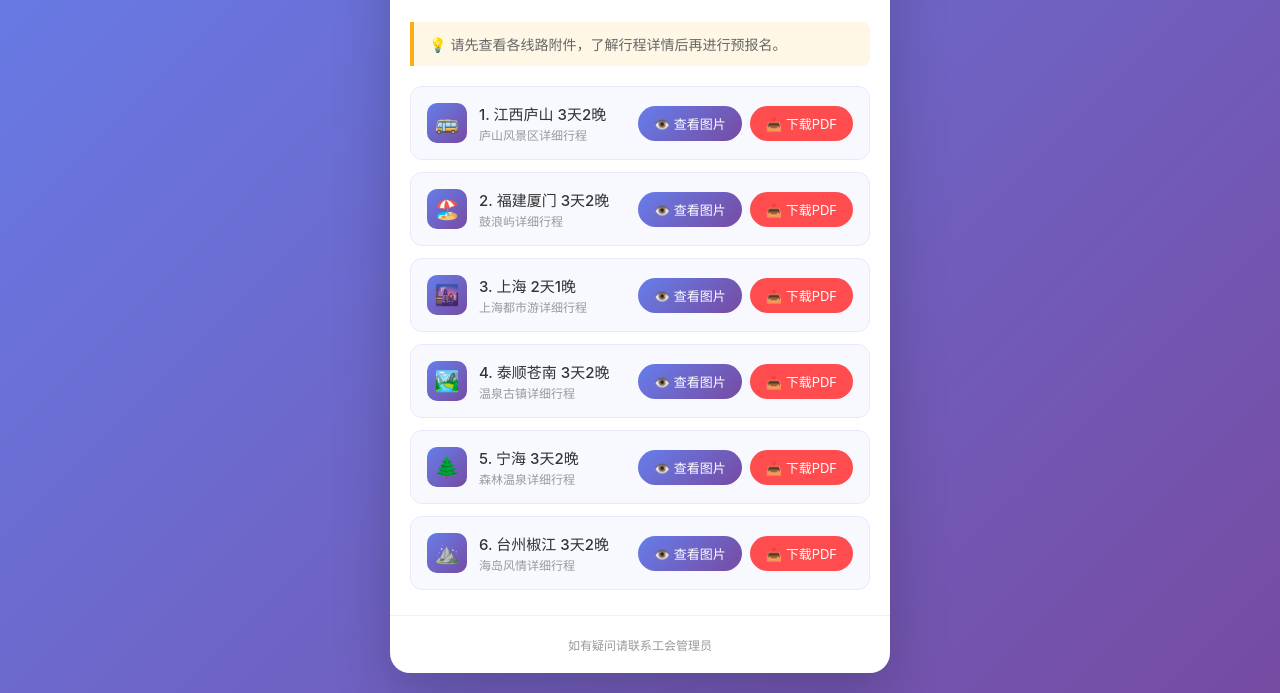
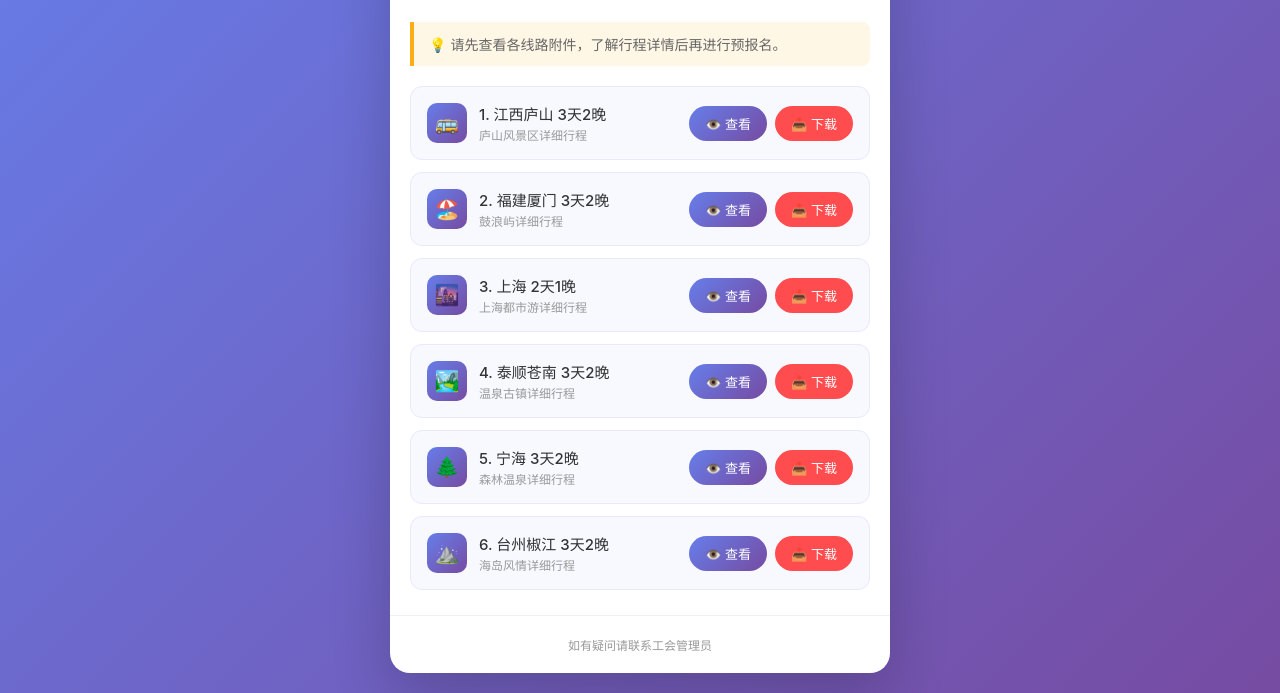
Before and after one commit to chyunfan/fyrcb-cqy-v1, a plain HTML site: page attachments.html in a window 1280 px wide. Shown: the part 190-883 px from the top of the page. Drawn offline with Linux system fonts and the light colour scheme.

Commit message:
Add files via upload

```diff
--- a/attachments.html
+++ b/attachments.html
@@ -118,12 +118,14 @@
             font-size: 15px;
             color: #333;
             font-weight: 500;
+            white-space: nowrap;
         }
 
         .attachment-desc {
             font-size: 12px;
             color: #999;
             margin-top: 2px;
+            white-space: nowrap;
         }
 
         .download-btn {
@@ -144,6 +146,7 @@
         .btn-group {
             display: flex;
             gap: 8px;
+            flex-shrink: 0;
         }
 
         .view-btn {
@@ -231,10 +234,10 @@
                     </div>
                     <div class="btn-group">
                         <a href="view.html?route=1.江西庐山" class="download-btn view-btn">
-                            👁️ 查看图片
+                            👁️ 查看
                         </a>
                         <a href="https://cyf-1435491785.cos.ap-guangzhou.myqcloud.com/Route/pdf/1.江西庐山.pdf" class="download-btn pdf-btn" download>
-                            📥 下载PDF
+                            📥 下载
                         </a>
                     </div>
                 </div>
@@ -250,10 +253,10 @@
                     </div>
                     <div class="btn-group">
                         <a href="view.html?route=2.福建厦门" class="download-btn view-btn">
-                            👁️ 查看图片
+                            👁️ 查看
                         </a>
                         <a href="https://cyf-1435491785.cos.ap-guangzhou.myqcloud.com/Route/pdf/2.福建厦门.pdf" class="download-btn pdf-btn" download>
-                            📥 下载PDF
+                            📥 下载
                         </a>
                     </div>
                 </div>
@@ -269,10 +272,10 @@
                     </div>
                     <div class="btn-group">
                         <a href="view.html?route=3.上海" class="download-btn view-btn">
-                            👁️ 查看图片
+                            👁️ 查看
                         </a>
                         <a href="https://cyf-1435491785.cos.ap-guangzhou.myqcloud.com/Route/pdf/3.上海.pdf" class="download-btn pdf-btn" download>
-                            📥 下载PDF
+                            📥 下载
                         </a>
                     </div>
                 </div>
@@ -288,10 +291,10 @@
                     </div>
                     <div class="btn-group">
                         <a href="view.html?route=4.泰顺苍南" class="download-btn view-btn">
-                            👁️ 查看图片
+                            👁️ 查看
                         </a>
                         <a href="https://cyf-1435491785.cos.ap-guangzhou.myqcloud.com/Route/pdf/4.泰顺苍南.pdf" class="download-btn pdf-btn" download>
-                            📥 下载PDF
+                            📥 下载
                         </a>
                     </div>
                 </div>
@@ -307,10 +310,10 @@
                     </div>
                     <div class="btn-group">
                         <a href="view.html?route=5.宁海" class="download-btn view-btn">
-                            👁️ 查看图片
+                            👁️ 查看
                         </a>
                         <a href="https://cyf-1435491785.cos.ap-guangzhou.myqcloud.com/Route/pdf/5.宁海.pdf" class="download-btn pdf-btn" download>
-                            📥 下载PDF
+                            📥 下载
                         </a>
                     </div>
                 </div>
@@ -326,10 +329,10 @@
                     </div>
                     <div class="btn-group">
                         <a href="view.html?route=6.台州椒江" class="download-btn view-btn">
-                            👁️ 查看图片
+                            👁️ 查看
                         </a>
                         <a href="https://cyf-1435491785.cos.ap-guangzhou.myqcloud.com/Route/pdf/6.台州椒江.pdf" class="download-btn pdf-btn" download>
-                            📥 下载PDF
+                            📥 下载
                         </a>
                     </div>
                 </div>
@@ -375,7 +378,7 @@
                     btn.disabled = false;
                     btn.style.opacity = '';
                     btn.style.pointerEvents = '';
-                    btn.innerHTML = '📥 下载PDF';
+                    btn.innerHTML = '📥 下载';
                 }, 3000);
             });
         });
```
